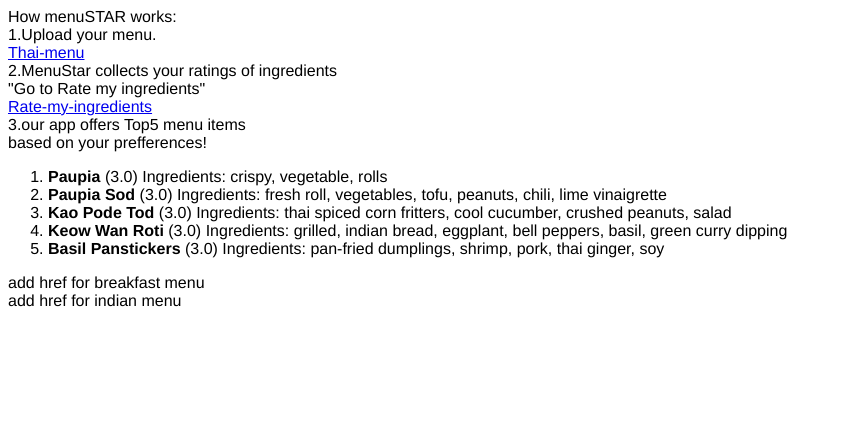
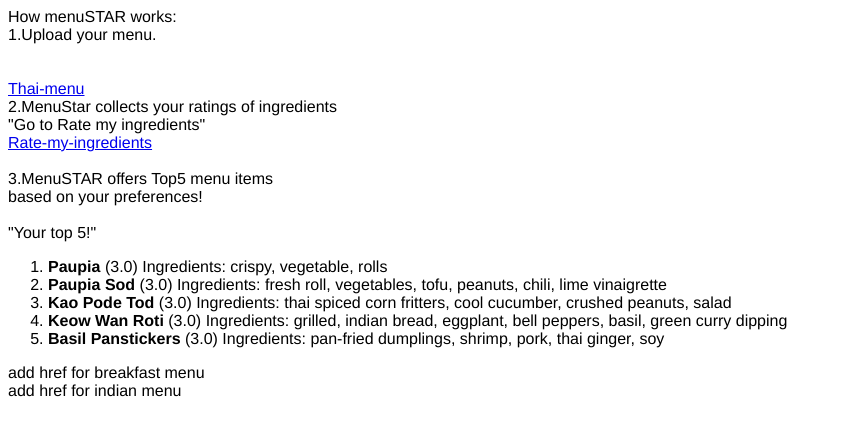
Before and after one commit to syves/menu-app, a website: page public/index.html in a window 1280 px wide. Shown: the whole page, without its empty margins (0-842 px from the left). Drawn offline with Linux system fonts and the light colour scheme.

Commit message:
index.html html format test

```diff
--- a/public/index.html
+++ b/public/index.html
@@ -6,16 +6,23 @@
 </head>
 <body>
   <div >How menuSTAR works: </div>
+
   <div> 1.Upload your menu.</div>
-
+  <br>
+  <br>
   <a id="Select-Thai-menu" href="#Thai-menu">Thai-menu</a>
 
   <div>2.MenuStar collects your ratings of ingredients</div>
   <div>"Go to Rate my ingredients"</div>
+
   <a id="Rate-my-ingredients" href="/rate.html">Rate-my-ingredients</a>
-
-  <div>  3.our app offers Top5 menu items</div>
-  <div>based on your prefferences!</div>
+  <br>
+  <br>
+  <div>  3.MenuSTAR offers Top5 menu items</div>
+  <div>based on your preferences!</div>
+  <br>
+  <div>"Your top 5!"
+  <br>
 
   <ol id="suggestions"></ol>
 
```
